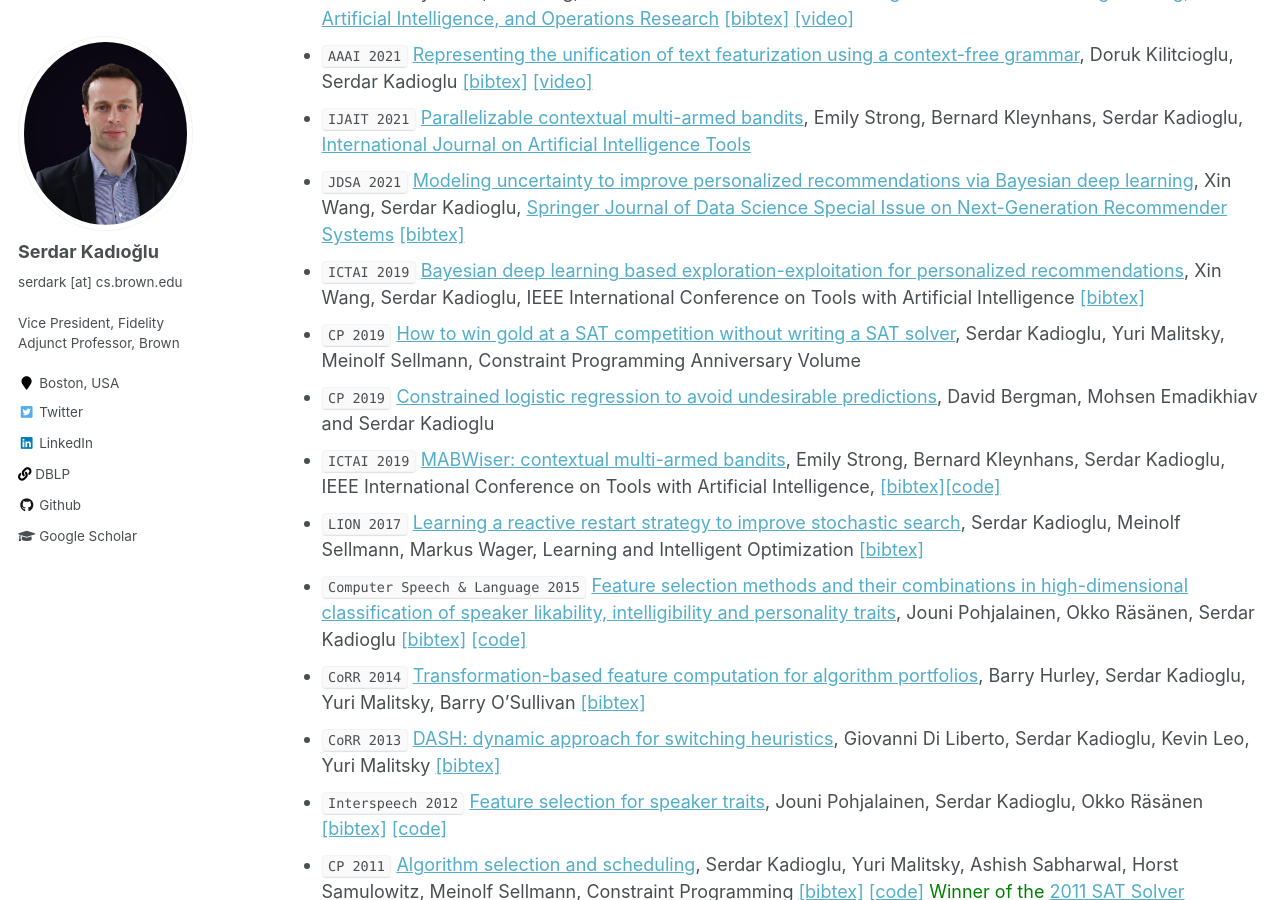
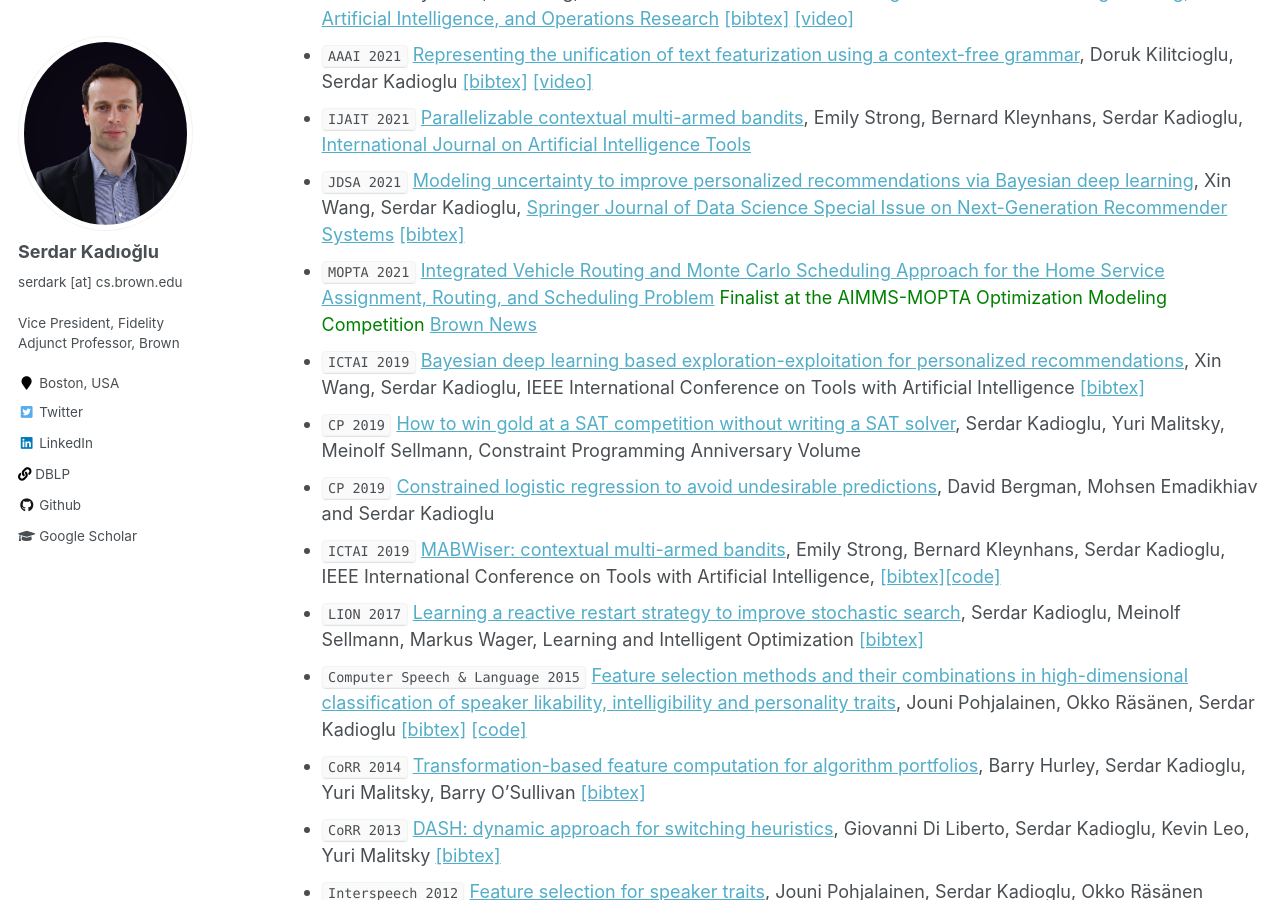
Before and after one commit to skadio/skadio.github.io, a Jekyll site: the page built from _pages/publications.md, in a window 1280 px wide and 900 px high, scrolled down 475 px. Built offline with Jekyll 4.4.1, drawn with Linux system fonts in a browser that asks for light colours.

Commit message:
Update publications.md

```diff
--- a/_pages/publications.md
+++ b/_pages/publications.md
@@ -17,6 +17,7 @@ author_profile: true
 * `AAAI 2021` [Representing the unification of text featurization using a context-free grammar](https://ojs.aaai.org/index.php/AAAI/article/view/17814), Doruk Kilitcioglu, Serdar Kadioglu [[bibtex]](https://dblp.org/rec/conf/aaai/KilitciogluK21.html?view=bibtex) [[video]](https://slideslive.com/38951112/representing-the-unification-of-text-featurization-using-a-contextfree-grammar?ref=account-folder-75501-folders)
 * `IJAIT 2021` [Parallelizable contextual multi-armed bandits](https://www.worldscientific.com/doi/10.1142/S0218213021500214), Emily Strong, Bernard Kleynhans, Serdar Kadioglu, [International Journal on Artificial Intelligence Tools](https://www.worldscientific.com/worldscinet/ijait)
 * `JDSA 2021` [Modeling  uncertainty  to improve personalized recommendations via Bayesian deep learning](https://link.springer.com/article/10.1007/s41060-020-00241-1), Xin Wang, Serdar Kadioglu, [Springer Journal of Data Science Special Issue on Next-Generation Recommender Systems](https://www.springer.com/journal/41060) [[bibtex]](https://link.springer.com/article/10.1007/s41060-020-00241-1#citeas)
+* `MOPTA 2021` [Integrated Vehicle Routing and Monte Carlo Scheduling Approach for the Home Service Assignment, Routing, and Scheduling Problem](https://arxiv.org/abs/2106.16176) <span style="color:green">Finalist at the AIMMS-MOPTA Optimization Modeling Competition</span> [Brown News](http://cs.brown.edu/news/2021/08/11/brown-cs-team-takes-third-place-thirteenth-modeling-and-optimization-competition/)
 * `ICTAI 2019` [Bayesian deep learning based exploration-exploitation for personalized recommendations](https://ieeexplore.ieee.org/document/8995445), Xin Wang, Serdar Kadioglu, IEEE International Conference on Tools with Artificial Intelligence [[bibtex]](https://dblp.org/rec/conf/ictai/WangK19.html?view=bibtex)
 * `CP 2019` [How to win gold at a SAT competition without writing a SAT solver](https://freuder.files.wordpress.com/2019/09/2011-freuder-algorithm-selection-and-scheduling.pdf), Serdar Kadioglu, Yuri Malitsky, Meinolf Sellmann, Constraint Programming Anniversary Volume
 * `CP 2019` [Constrained logistic regression to avoid undesirable predictions](https://cp2019.a4cp.org/accepted_abstracts.html), David Bergman, Mohsen Emadikhiav and Serdar Kadioglu
```
